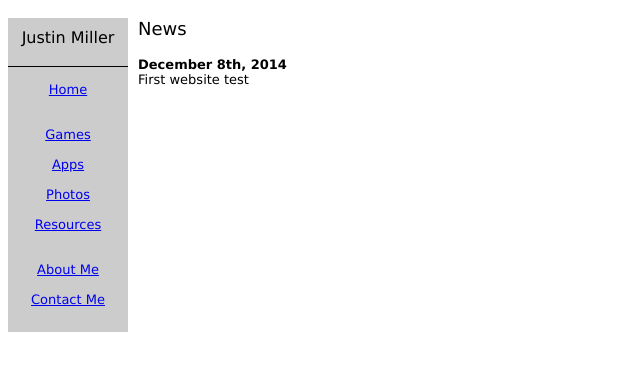
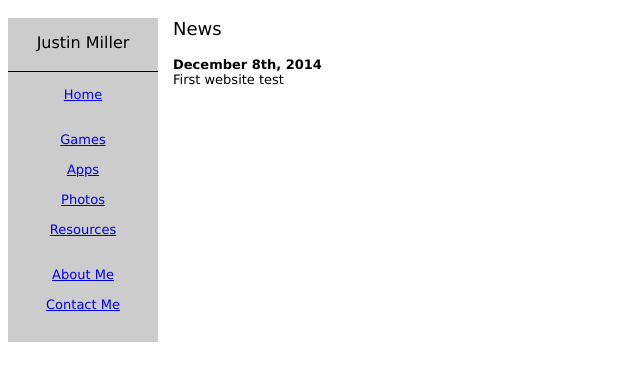
Before and after one commit to justinmarcusmiller/justinmarcusmiller.github.io, a PHP site: page / in a window 1280 px wide. Shown: the top 381 px of the page, without its empty margins (0-640 px from the left). Run offline with PHP 8.4, Linux system fonts and the light colour scheme.

Commit message:
Update styles.css

```diff
--- a/styles.css
+++ b/styles.css
@@ -6,11 +6,11 @@ body {
 .nav {
 	float: left;
 	text-align: center;
-	width: 120px;
+	width: 150px;
 	background-color: #CCCCCC;
-	padding-top: 10px;
-	padding-bottom: 10px;
-	margin-right: 10px;
+	padding-top: 15px;
+	padding-bottom: 15px;
+	margin-right: 15px;
 }
 
 .name {
```
